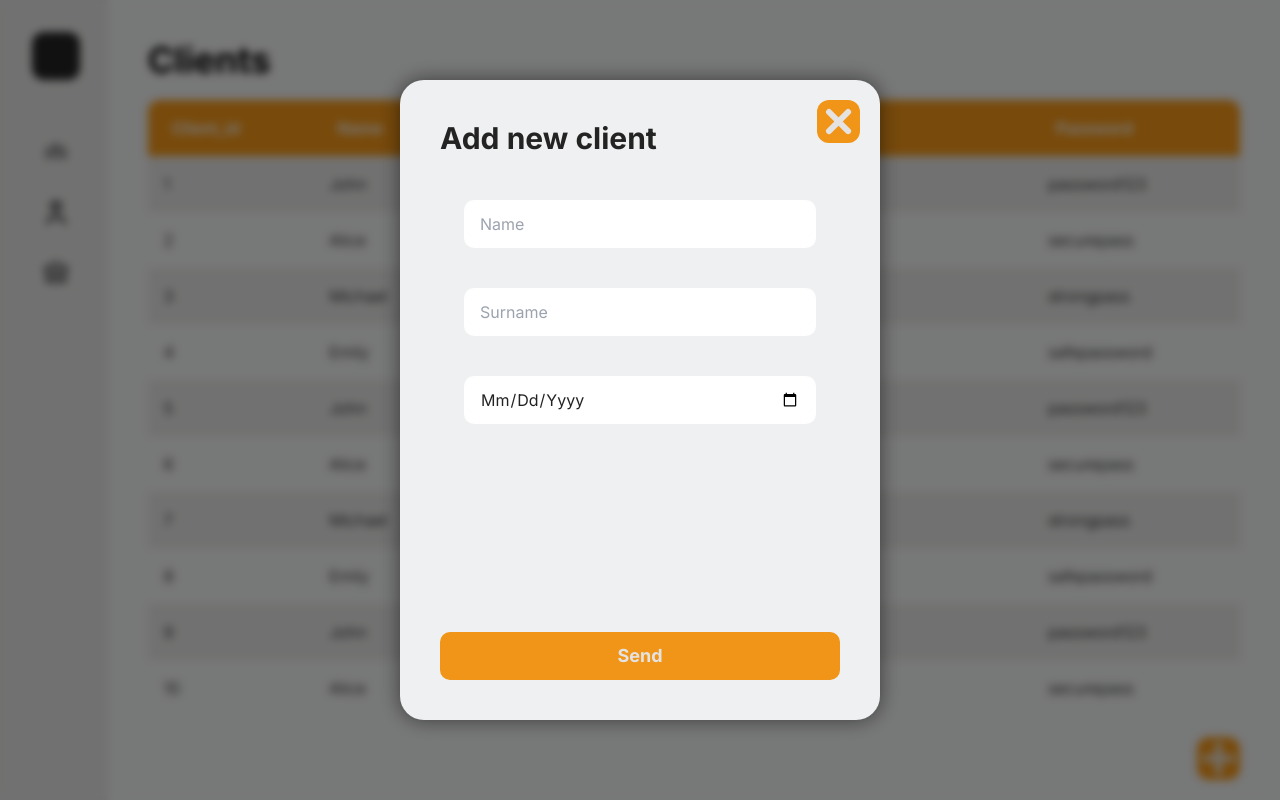
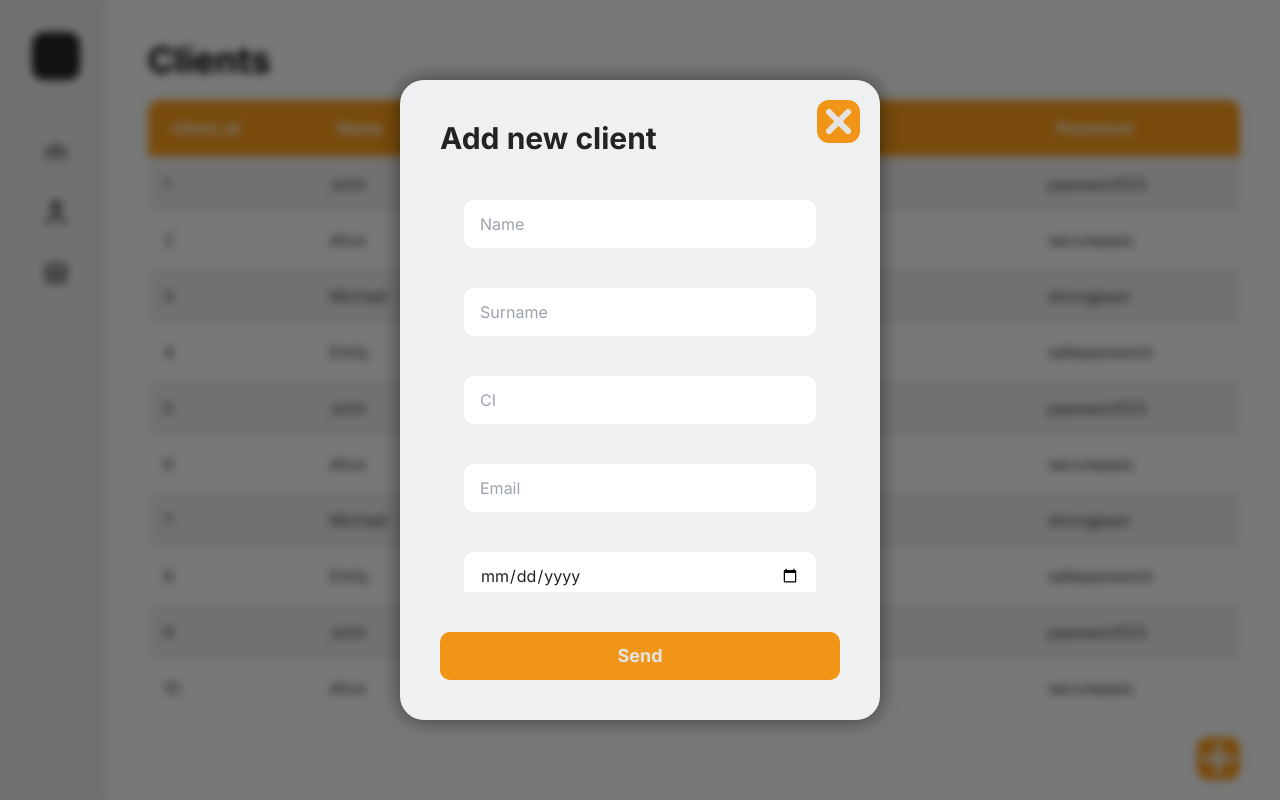
Before and after one commit to HolbertonFinalProjectFG/gymlink_frontend, a React (Vite) app: page /admin/clients in a window 1280 px wide. Both pictures are taken after a click on the button 1218 px from the left and 758 px from the top of the page. Built offline with nearby package versions, Linux system fonts and the light colour scheme.

Commit message:
feat correct fields validations

```diff
--- a/src/components/AdminViews/Form/ClientForm.jsx
+++ b/src/components/AdminViews/Form/ClientForm.jsx
@@ -7,7 +7,12 @@ import { Input } from "./Input"
 const initialState = {
   name: '',
   surname: '',
-  birth_date: ''
+  ci: '',
+  email: '',
+  birth_date: '',
+  phone_number: '',
+  emergency_number: '',
+  insurance: ''
 }
 
 export const ClientForm = ({ state, setState }) => {
@@ -22,19 +27,40 @@ export const ClientForm = ({ state, setState }) => {
   const {
     name,
     surname,
-    birth_date
+    CI,
+    email,
+    birth_date,
+    phone_number,
+    emergency_number,
+    insurance
   } = formState
 
   const formConfig = [
-    {type: 'text', value: name, name: 'name', err: formErrors.name},
-    {type: 'text', value: surname, name: 'surname', err: formErrors.surname},
-    {type: 'date', value: birth_date, name: 'birth_date', err: formErrors.birth_date}
+    {value: name, name: 'name',type: 'text', err: formErrors.name},
+    {value: surname, name: 'surname',type: 'text', err: formErrors.surname},
+    {value: CI, name: 'CI',type: 'text', err: formErrors.CI},
+    {value: email, name: 'email',type: 'email', err: formErrors.email},
+    {value: birth_date, name: 'birth_date',type: 'date', err: formErrors.birth_date},
+    {value: phone_number, name: 'phone_number',type: 'text', err: formErrors.phone_number},
+    {value: emergency_number, name: 'emergency_number',type: 'text', err: formErrors.emergency_number},
+    {value: insurance, name: 'insurance',type: 'text', err: formErrors.insurance},
   ]
 
+  const phoneRegex = new RegExp(
+    /^([+]\d{1,3})(\d*)$/
+  );
+
   const schema = z.object({
+
     name: z.string().min(1, {message: "Name cannot be empty"}).refine((value) => {return /^\D+$/.test(value);}, {message: 'Name must not contain numeric values'}),
     surname: z.string().refine((value) => {return /^\D+$/.test(value);}, {message: 'Surname must not contain numeric values'}),
-    birth_date: z.coerce.date()
+    CI: z.string().min(1),
+    email: z.string().min(1, { message: "This field has to be filled." }).email("This is not a valid email."),
+    birth_date: z.coerce.date(),
+    phone_number: z.string().min(10).regex(phoneRegex, 'Must contain the phone prefix eg. +598...'),
+    emergency_number: z.string().min(10).regex(phoneRegex, 'Must contain the phone prefix eg. +598...'),
+    insurance: z.string().min(1)
+
   })
 
   const onFormSubmit = (e) => {
--- a/src/components/AdminViews/Form/Input.jsx
+++ b/src/components/AdminViews/Form/Input.jsx
@@ -4,9 +4,9 @@ export const Input = ({ type, name, value, fnc, err }) => {
   return (
     <div className="flex flex-col gap-2  w-full">
       <input
-        className="input h-12 capitalize"
+        className="input h-12"
         type={type} name={name} value={value}
-        placeholder={name} onChange={fnc}
+        placeholder={(name[0].toUpperCase() + name.slice(1)).replace('_', ' ')} onChange={fnc}
       />
       <span className={
         `transition-opacity text-red-400 pl-2 text-sm ${!err ? 'opacity-0': 'opacity-100'}`}
```
